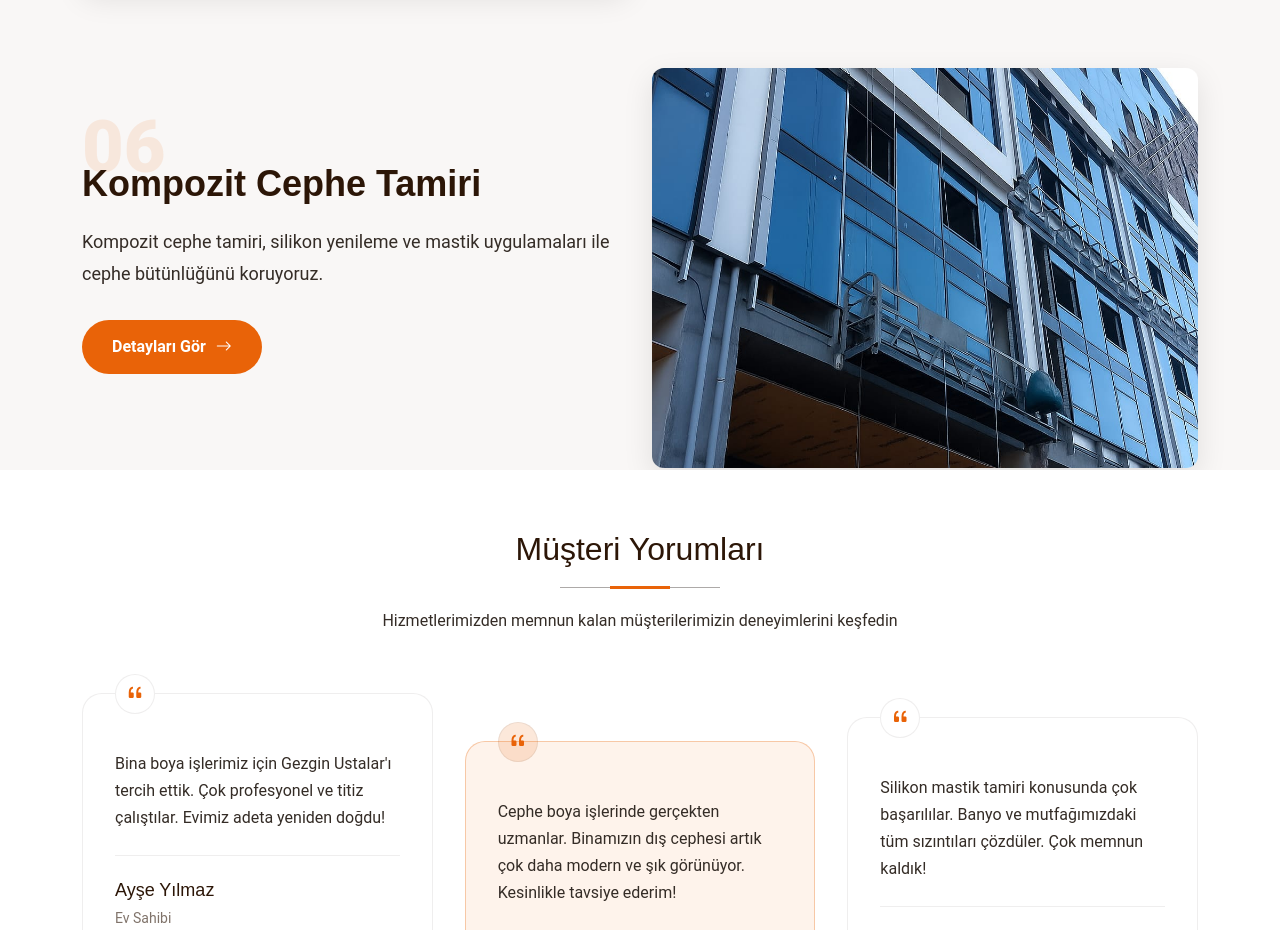
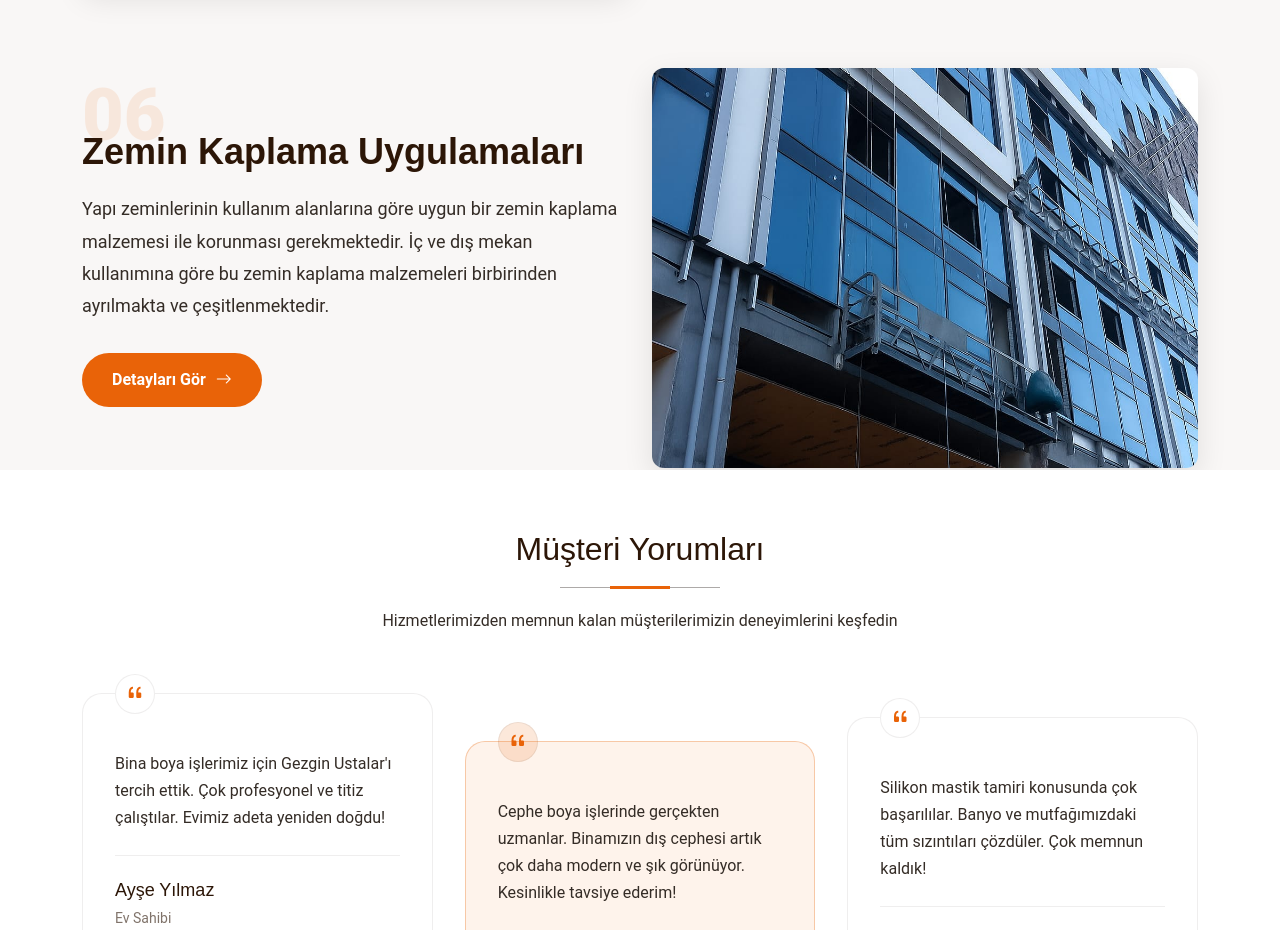
Before and after one commit to aliasttt/insaat, a plain HTML site: page index.html in a window 1280 px wide. Shown: the part 4260-5190 px from the top of the page. Drawn offline with Linux system fonts and the light colour scheme.

```diff
--- a/index.html
+++ b/index.html
@@ -426,14 +426,14 @@
             <div class="row align-items-center">
               <div class="col-lg-6 order-lg-2">
                 <div class="service-image-container">
-                  <img src="static/Kompozit işleri.jpg" alt="Kompozit Cephe Tamiri ve Yenileme Hizmetleri - Gezgin Ustalar İstanbul" class="service-modern-image" title="Kompozit Cephe Tamiri ve Yenileme Hizmetleri" loading="lazy" width="600" height="400">
+                  <img src="static/Kompozit işleri.jpg" alt="Zemin Kaplama Uygulamaları Hizmetleri - Gezgin Ustalar İstanbul" class="service-modern-image" title="Zemin Kaplama Uygulamaları Hizmetleri" loading="lazy" width="600" height="400">
             </div>
               </div>
               <div class="col-lg-6 order-lg-1">
                 <div class="service-content-modern">
                   <div class="service-number-modern">06</div>
-            <h3>Kompozit Cephe Tamiri</h3>
-            <p>Kompozit cephe tamiri, silikon yenileme ve mastik uygulamaları ile cephe bütünlüğünü koruyoruz.</p>
+            <h3>Zemin Kaplama Uygulamaları</h3>
+            <p>Yapı zeminlerinin kullanım alanlarına göre uygun bir zemin kaplama malzemesi ile korunması gerekmektedir. İç ve dış mekan kullanımına göre bu zemin kaplama malzemeleri birbirinden ayrılmakta ve çeşitlenmektedir.</p>
                   <a href="service-details.html" class="service-cta-modern">
               <span>Detayları Gör</span>
               <i class="bi bi-arrow-right"></i>
```
